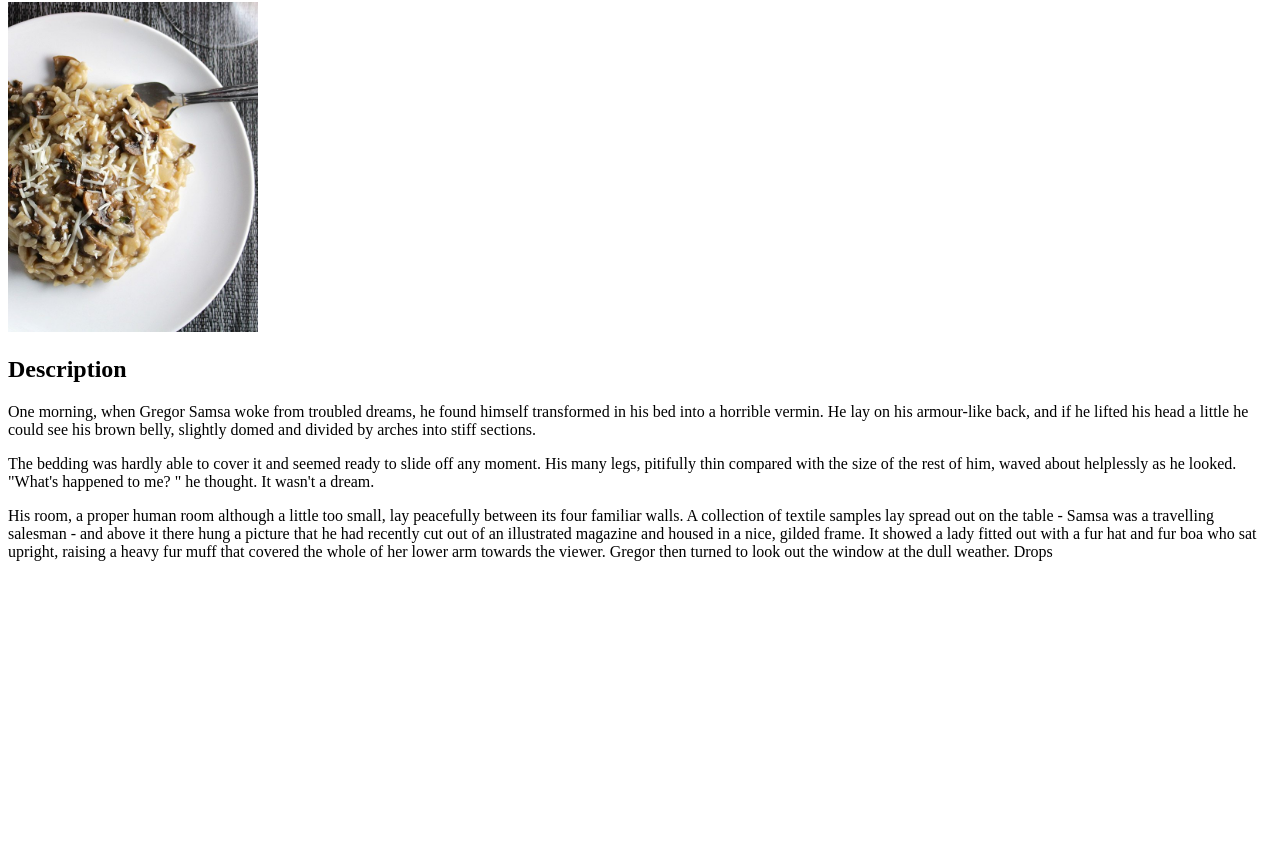
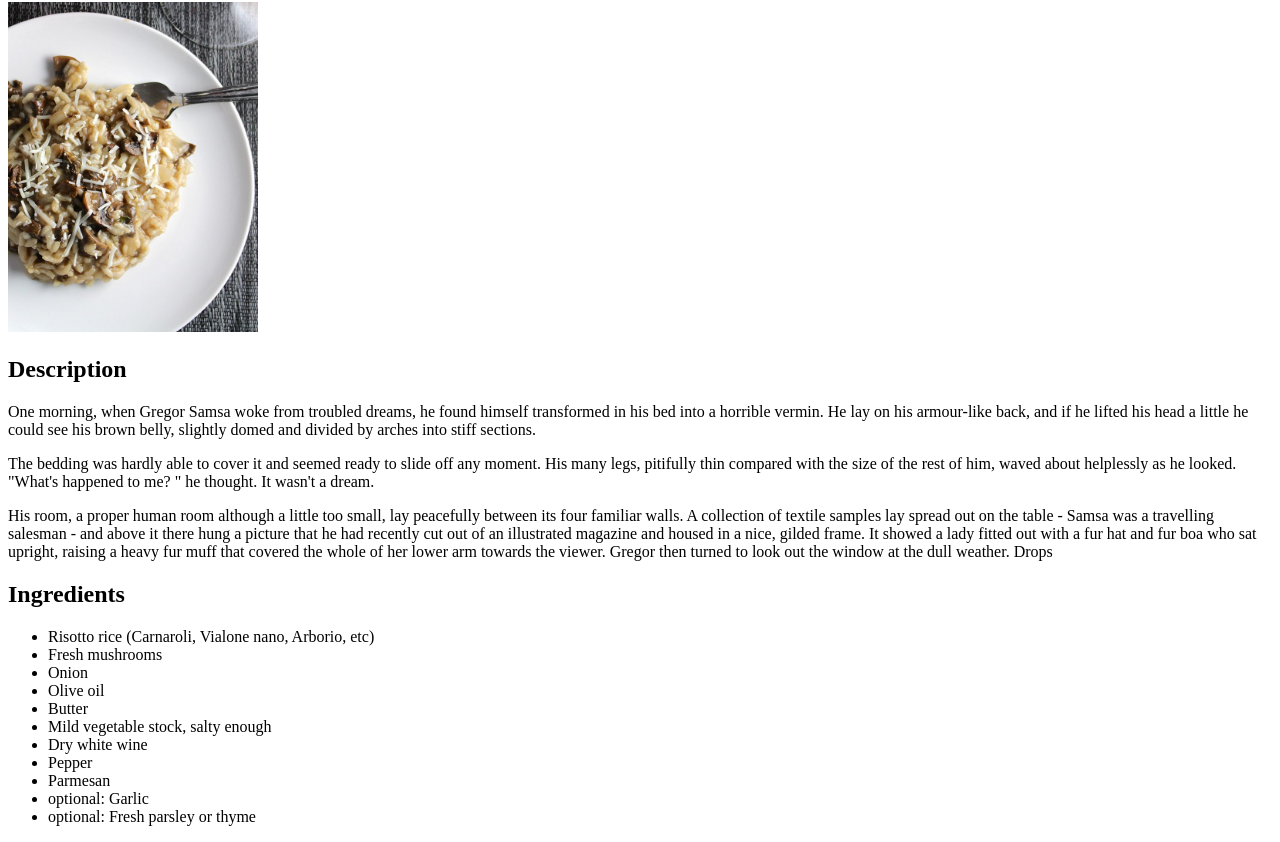
Before and after one commit to nd-sg/odin-recipes, a plain HTML site: page recipes/risotto-funghi.html in a window 1280 px wide. Shown: the part 78-920 px from the top of the page. Before the commit the page ends 800 px from the top, so only its background shows below. Drawn offline with Linux system fonts and the light colour scheme.

Commit message:
feat: Add recipe ingredients
Add recipe ingredients: title, unordered list of ingredients

```diff
--- a/recipes/risotto-funghi.html
+++ b/recipes/risotto-funghi.html
@@ -12,5 +12,19 @@
     <p>One morning, when Gregor Samsa woke from troubled dreams, he found himself transformed in his bed into a horrible vermin. He lay on his armour-like back, and if he lifted his head a little he could see his brown belly, slightly domed and divided by arches into stiff sections.</p>
     <p>The bedding was hardly able to cover it and seemed ready to slide off any moment. His many legs, pitifully thin compared with the size of the rest of him, waved about helplessly as he looked. "What's happened to me? " he thought. It wasn't a dream.</p>
     <p>His room, a proper human room although a little too small, lay peacefully between its four familiar walls. A collection of textile samples lay spread out on the table - Samsa was a travelling salesman - and above it there hung a picture that he had recently cut out of an illustrated magazine and housed in a nice, gilded frame. It showed a lady fitted out with a fur hat and fur boa who sat upright, raising a heavy fur muff that covered the whole of her lower arm towards the viewer. Gregor then turned to look out the window at the dull weather. Drops</p>
+    <h2>Ingredients</h2>
+    <ul>
+        <li>Risotto rice (Carnaroli, Vialone nano, Arborio, etc)</li>
+        <li>Fresh mushrooms</li>
+        <li>Onion</li>
+        <li>Olive oil</li>
+        <li>Butter</li>
+        <li>Mild vegetable stock, salty enough</li>
+        <li>Dry white wine</li>
+        <li>Pepper</li>
+        <li>Parmesan</li>
+        <li>optional: Garlic</li>
+        <li>optional: Fresh parsley or thyme</li>
+    </ul>
 </body>
 </html>
```
